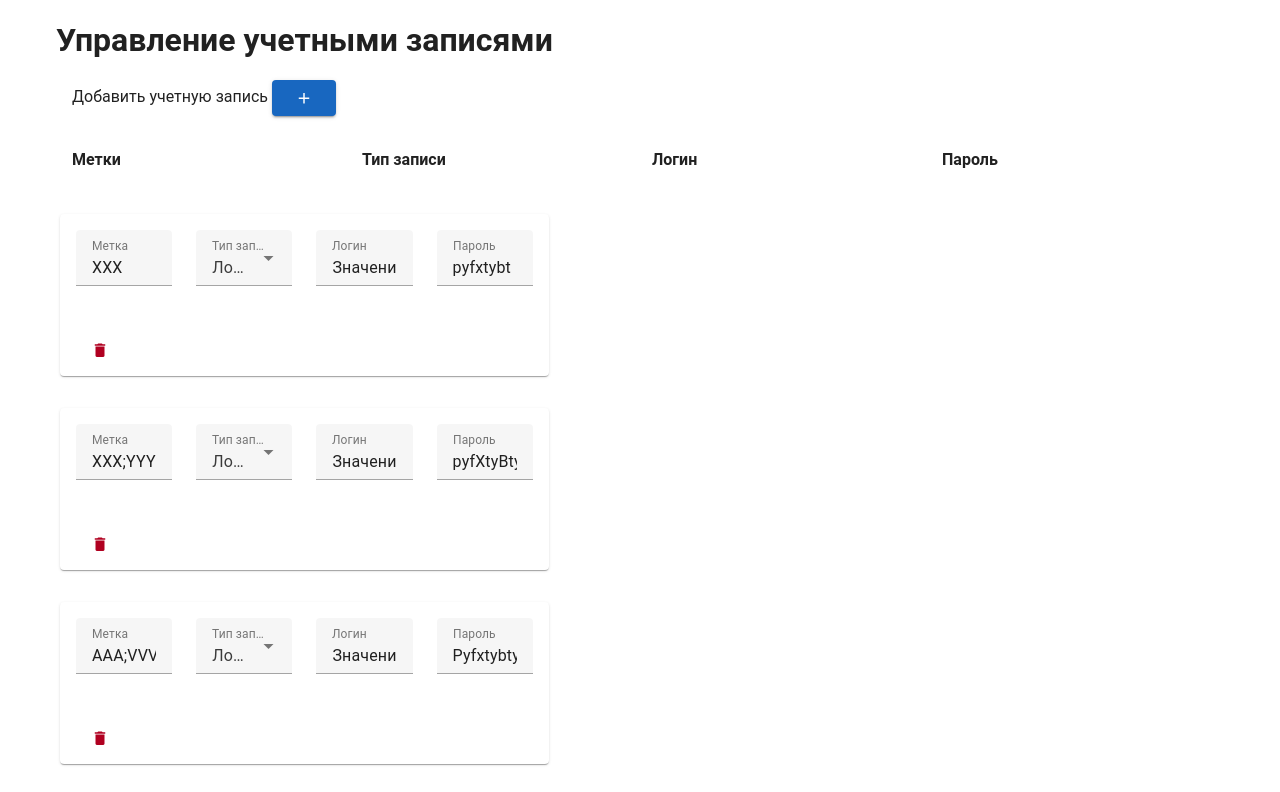
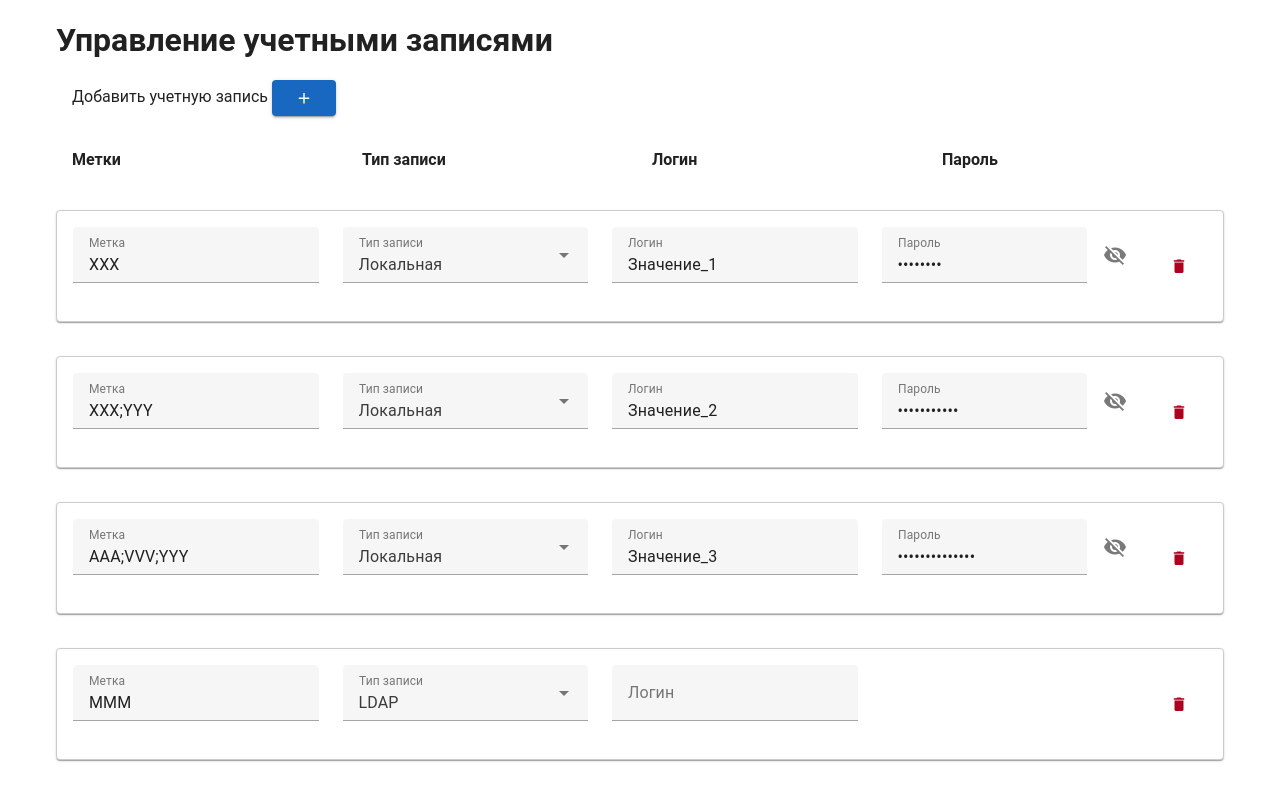
Before and after one commit to 7Hunter7/Accounts-management, a Vue app: page / in a window 1280 px wide. Shown: the top 792 px of the page. Built offline with nearby package versions, Linux system fonts and the light colour scheme.

Commit message:
Updated components 'AccountForm' and 'AccountItem' - Updated styles

```diff
--- a/src/components/AccountForm.vue
+++ b/src/components/AccountForm.vue
@@ -14,7 +14,8 @@
         <v-col cols="3">Метки</v-col>
         <v-col cols="3">Тип записи</v-col>
         <v-col cols="3">Логин</v-col>
-        <v-col cols="3">Пароль</v-col>
+        <v-col cols="2">Пароль</v-col>
+        <v-col cols="1"></v-col>
       </v-row>
     </v-container>
 
--- a/src/components/AccountItem.vue
+++ b/src/components/AccountItem.vue
@@ -1,10 +1,8 @@
 <template>
-  <v-container>
-    <v-row>
-      <v-card>
+  <v-card class="account-item">
     <v-card-text>
       <v-row>
-            <v-col cols="12" md="3">
+        <v-col col="4">
           <v-text-field
             label="Метка"
             v-model="localLabel"
@@ -15,7 +13,7 @@
           ></v-text-field>
         </v-col>
 
-            <v-col cols="12" md="3">
+        <v-col col="3">
           <v-select
             label="Тип записи"
             :items="recordTypes"
@@ -24,7 +22,7 @@
           ></v-select>
         </v-col>
 
-            <v-col cols="12" md="3">
+        <v-col col="3">
           <v-text-field
             label="Логин"
             v-model="localAccount.login"
@@ -34,7 +32,7 @@
           ></v-text-field>
         </v-col>
 
-            <v-col cols="12" md="3">
+        <v-col col="3">
           <v-text-field
             v-if="localAccount.recordType === 'Локальная'"
             label="Пароль"
@@ -42,19 +40,20 @@
             :rules="passwordRules"
             @blur="onPasswordBlur"
             :error="passwordError"
+            :type="showPassword ? 'text' : 'password'"
+            :append-icon="showPassword ? 'mdi-eye' : 'mdi-eye-off'"
+            @click:append="showPassword = !showPassword"
           ></v-text-field>
         </v-col>
-          </v-row>
-        </v-card-text>
 
-        <v-card-actions justify="end">
+        <v-card-actions justify="end" row="1">
           <v-btn color="error" @click="onDelete">
             <v-icon icon="mdi-delete"></v-icon>
           </v-btn>
         </v-card-actions>
+      </v-row>
+    </v-card-text>
   </v-card>
-    </v-row>
-  </v-container>
 </template>
 
 <script setup lang="ts">
@@ -81,6 +80,7 @@ const localLabel = ref<string>(
     : ""
 );
 const recordTypes = ref(["LDAP", "Локальная"]);
+const showPassword = ref(false);
 
 // ref для отслеживания ошибок валидации
 const loginError = ref(false);
@@ -189,3 +189,11 @@ const onDelete = () => {
   emit("delete");
 };
 </script>
+
+<style scoped>
+.account-item {
+  width: 100%;
+  margin-bottom: 10px;
+  border: 1px solid #ccc;
+}
+</style>
```
Lines whose indentation alone changed are shown as unchanged.
